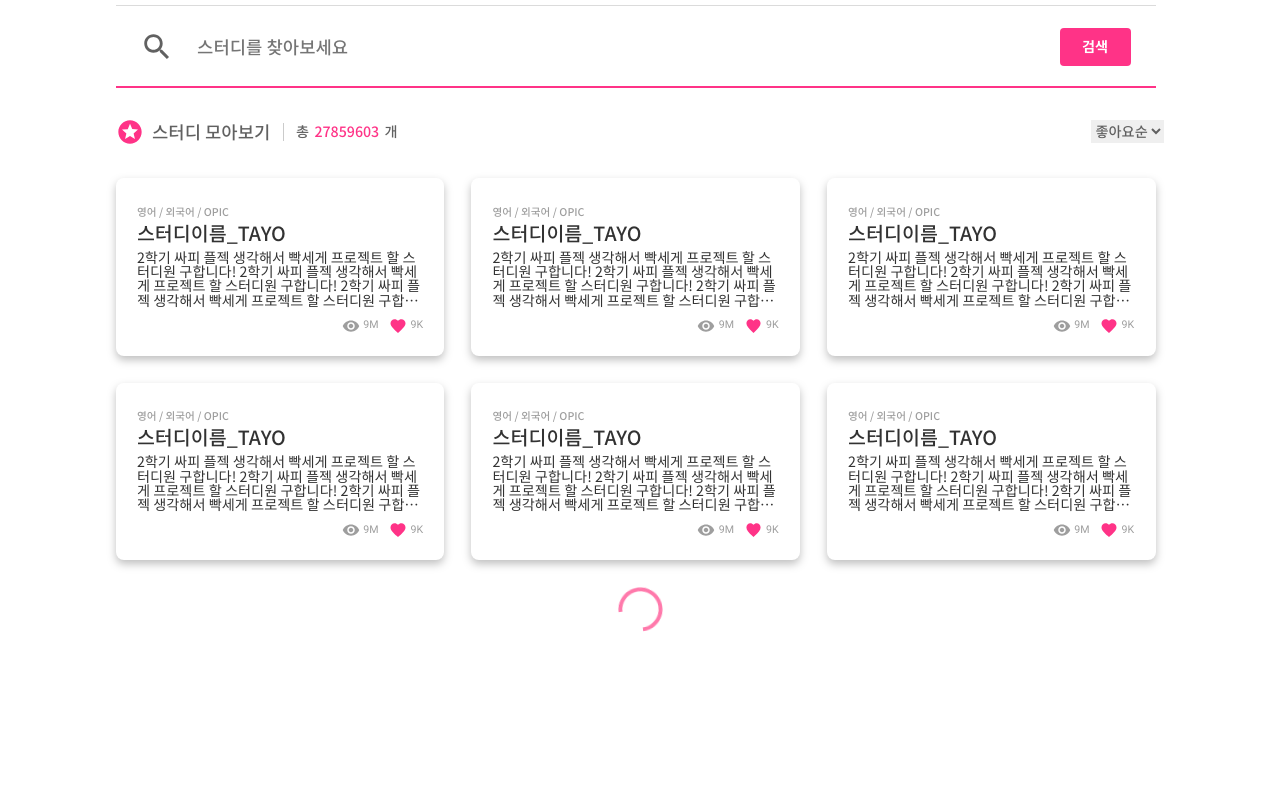
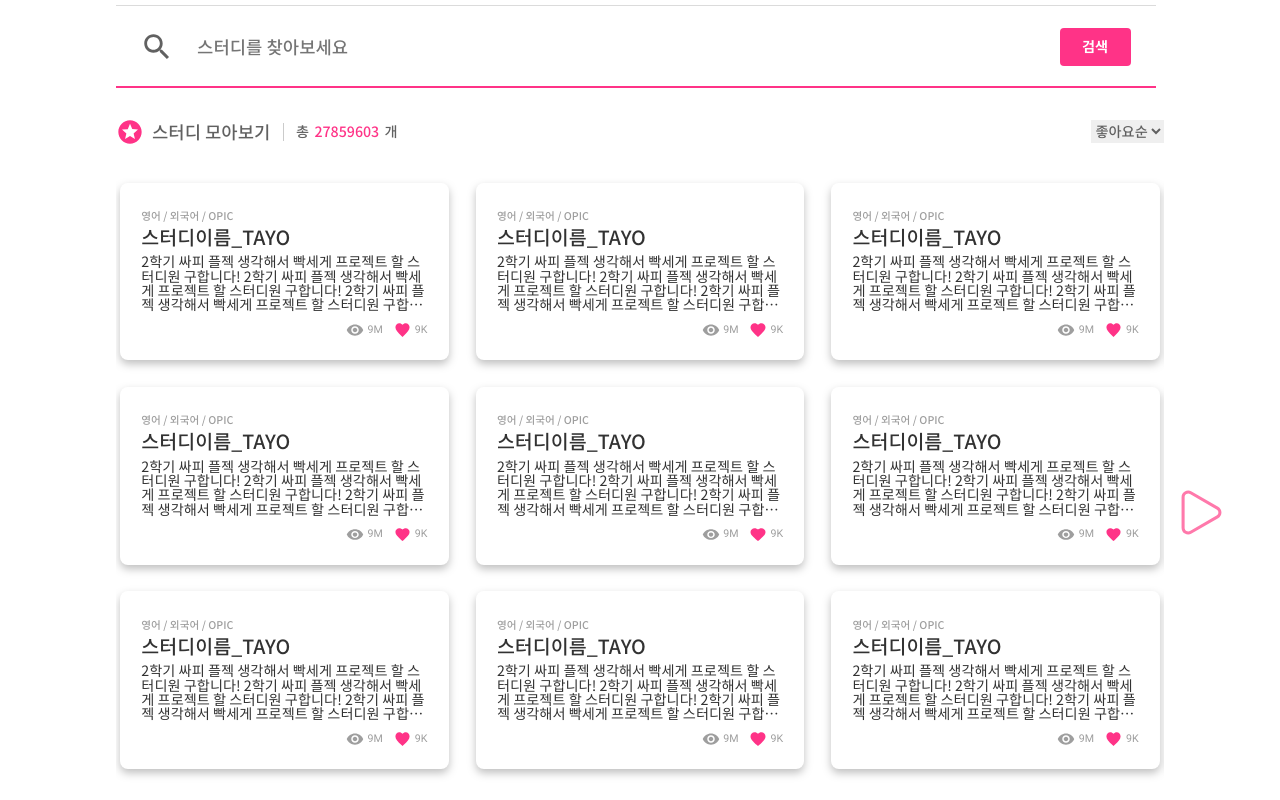
Before and after one commit to 5-TAYO/SSEUKTUDY, a React (Create React App) app in the folder frontend/: page /study/list in a window 1280 px wide. Shown: the part 708-1508 px from the top of the page. Before the commit the page ends 1366 px from the top, so only its background shows below. Built offline with nearby package versions, Linux system fonts and the light colour scheme.

Commit message:
feat: 리스트 캐러셀 구현 #81

```diff
--- /dev/null
+++ b/frontend/src/components/Main/CarouselStudyList.jsx
@@ -0,0 +1,53 @@
+import React, { useEffect, useState, useRef } from "react";
+import "./CarouselStudyList.scss";
+import StudyCardList from "@components/Main/StudyCardList";
+import RightArrowIcon from "@images/RightArrow.svg";
+
+function CarouselStudyList() {
+  const [nowPage, setNowPage] = useState(0);
+  const slideRef = useRef(null);
+  const nextSlide = () => {
+    setNowPage(prev => prev + 1);
+  };
+  const prevSlide = () => {
+    setNowPage(prev => prev - 1);
+  };
+  useEffect(() => {
+    slideRef.current.style.transition = "all 0.5s ease-in-out";
+    slideRef.current.style.transform = `translateX(-${1 * nowPage}00%)`;
+    console.log(nowPage);
+  }, [nowPage]);
+  return (
+    <div id="carousel-study-list">
+      <div className="carousel-wrapper">
+        <div className="card-container flex" ref={slideRef}>
+          <StudyCardList />
+          <StudyCardList />
+          <StudyCardList />
+          <StudyCardList />
+          <StudyCardList />
+          <StudyCardList />
+          <StudyCardList />
+          <StudyCardList />
+          <StudyCardList />
+          <StudyCardList />
+          <StudyCardList />
+          <StudyCardList />
+          <StudyCardList />
+          <StudyCardList />
+          <StudyCardList />
+        </div>
+      </div>
+      {nowPage !== 0 && (
+        <button type="button" onClick={prevSlide} className="prevBtn">
+          <img src={RightArrowIcon} alt="오른쪽버튼" />
+        </button>
+      )}
+      <button type="button" onClick={nextSlide} className="nextBtn">
+        <img src={RightArrowIcon} alt="오른쪽버튼" />
+      </button>
+    </div>
+  );
+}
+
+export default CarouselStudyList;
--- /dev/null
+++ b/frontend/src/components/Main/CarouselStudyList.scss
@@ -0,0 +1,30 @@
+#carousel-study-list {
+  position: relative;
+  .carousel-wrapper {
+    overflow: hidden;
+    .study-card-list {
+      padding: vw(5px);
+      // margin-right: vw(1180px);
+    }
+  }
+  @mixin slideBtn {
+    position: absolute;
+    top: 50%;
+    width: vw(50px);
+    height: vw(50px);
+    img {
+      width: vw(50px);
+      height: vw(50px);
+    }
+  }
+  .prevBtn {
+    @include slideBtn();
+    left: vw(-60px);
+    transform: rotate(180deg);
+  }
+
+  .nextBtn {
+    @include slideBtn();
+    right: vw(-60px);
+  }
+}
--- a/frontend/src/components/Main/StudyCard.scss
+++ b/frontend/src/components/Main/StudyCard.scss
@@ -49,7 +49,7 @@
 
   &:hover {
     cursor: pointer;
-    transform: scale(1.05);
+    transform: scale(1.02);
     transition: linear;
     filter: drop-shadow(0px 6px 6px rgba(255, 121, 171, 0.25));
   }
--- a/frontend/src/components/Main/StudyCardList.jsx
+++ b/frontend/src/components/Main/StudyCardList.jsx
@@ -19,12 +19,15 @@ function StudyCardList({ title }) {
     <div className="study-card-list fs-32 notoBold">
       {title && <p className="title">{title}</p>}
       <div className="card-container flex">
-        <StudyCard data={dummy} />
-        <StudyCard data={dummy} />
-        <StudyCard data={dummy} />
-        <StudyCard data={dummy} />
-        <StudyCard data={dummy} />
-        <StudyCard data={dummy} />
+        <StudyCard data={{ ...dummy, id: 1 }} />
+        <StudyCard data={{ ...dummy, id: 2 }} />
+        <StudyCard data={{ ...dummy, id: 3 }} />
+        <StudyCard data={{ ...dummy, id: 4 }} />
+        <StudyCard data={{ ...dummy, id: 5 }} />
+        <StudyCard data={{ ...dummy, id: 6 }} />
+        <StudyCard data={{ ...dummy, id: 4 }} />
+        <StudyCard data={{ ...dummy, id: 5 }} />
+        <StudyCard data={{ ...dummy, id: 6 }} />
       </div>
     </div>
   );
--- a/frontend/src/components/Main/StudyCardList.scss
+++ b/frontend/src/components/Main/StudyCardList.scss
@@ -1,6 +1,4 @@
 .study-card-list {
-  // margin-bottom: vw(64px);
-
   .title {
     margin-bottom: vw(32px);
   }
--- a/frontend/src/screens/StudyList.jsx
+++ b/frontend/src/screens/StudyList.jsx
@@ -1,6 +1,6 @@
 import React, { useState } from "react";
 import "./StudyList.scss";
-import InfinityStudyCardList from "@components/Main/InfinityStudyCardList";
+import CarouselStudyList from "@components/Main/CarouselStudyList";
 import SearchIcon from "@images/Search.svg";
 import StudyListUpIcon from "@images/StudyListUp.svg";
 
@@ -145,7 +145,7 @@ function StudyList() {
             <option value="regDate">등록일순</option>
           </select>
         </header>
-        <InfinityStudyCardList />
+        <CarouselStudyList />
       </div>
     </div>
   );
```
Also changed, not shown: frontend/src/assets/images/RightArrow.svg (added).
